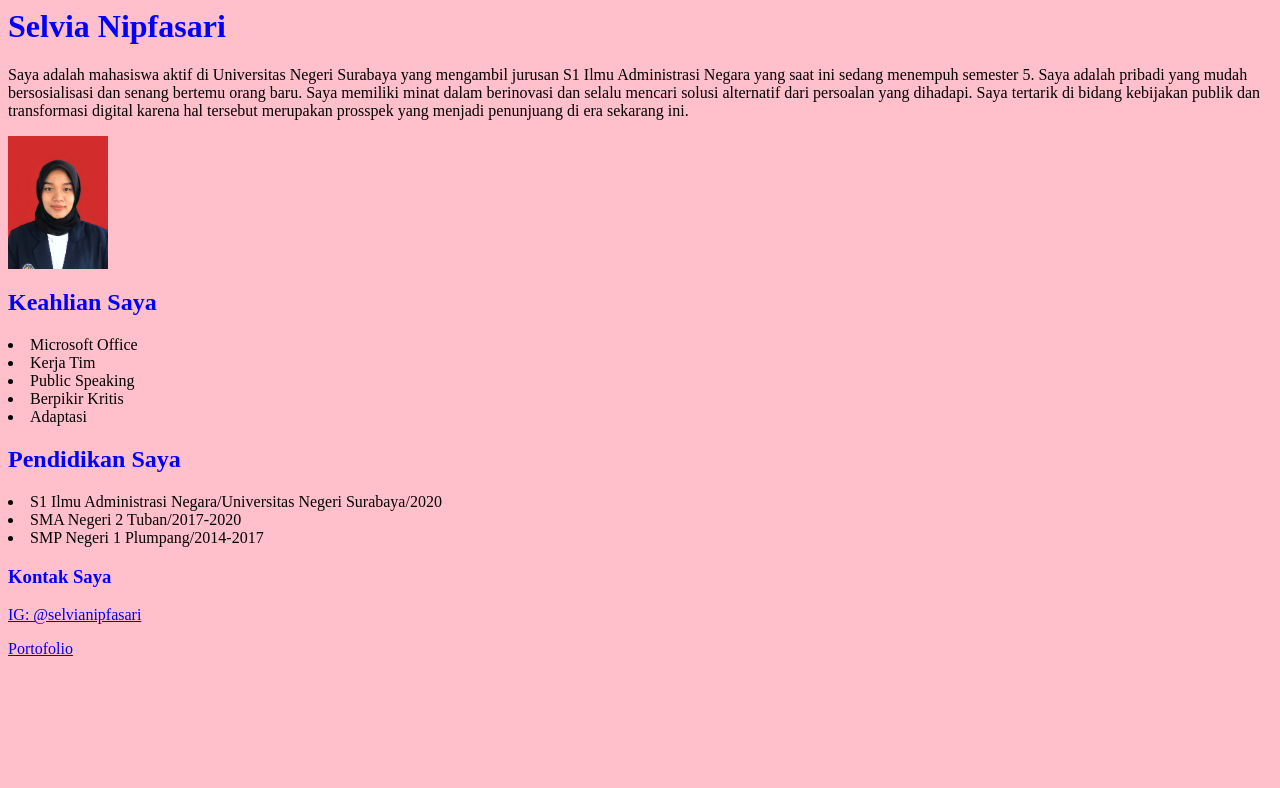
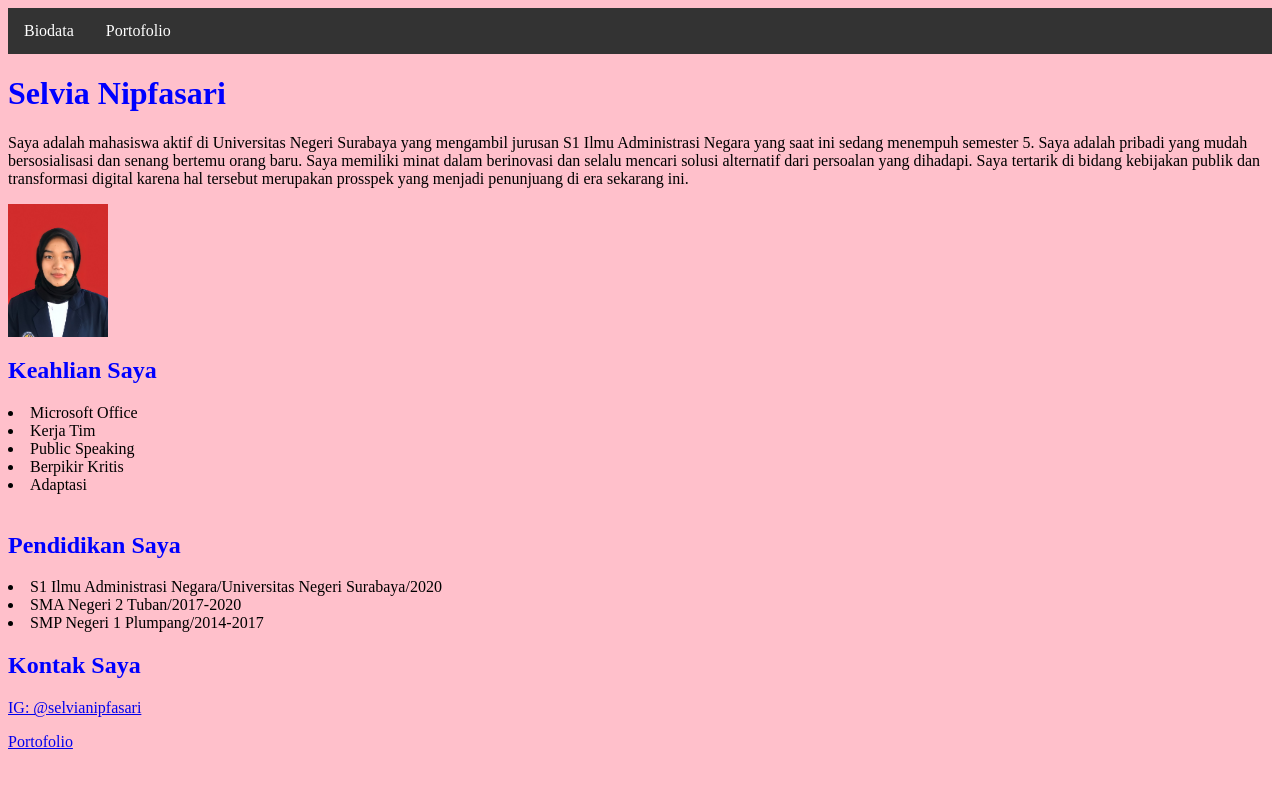
Before and after one commit to selvianipfasari/selvianipfasari.github.io, a plain HTML site: page 08 Agustus 2022/Latihan HTML/index.html in a window 1280 px wide. Drawn offline with Linux system fonts and the light colour scheme.

Commit message:
tambah menu

```diff
--- a/08 Agustus 2022/Latihan HTML/Biodata.HTML
+++ b/08 Agustus 2022/Latihan HTML/index.html
@@ -1,8 +1,40 @@
 <html>
+<head>
     <style>
          body {background-color:pink}
+         .nav ul {
+  list-style-type: none;
+  margin: 0;
+  padding: 0;
+  overflow: hidden;
+  background-color: #333;
+}
+
+.nav li a {
+  float: left;
+}
+
+.nav li a {
+  display: block;
+  color: white;
+  text-align: center;
+  padding: 14px 16px;
+  text-decoration: none;
+}
+
+.nav li a:hover {
+  background-color: #111;
+}
     </style>
+    </head>
     <body>
+        <div class="nav">
+        <ul>
+            <li><a href="">Biodata</a></li>
+            <li><a href="portofolio.html">Portofolio</a></li>
+        </ul>
+    </div>
+
         <h1 style="color: blue;">Selvia Nipfasari</h1>
         <p> Saya adalah mahasiswa aktif di Universitas Negeri Surabaya yang mengambil jurusan S1 Ilmu Administrasi Negara yang saat ini sedang menempuh semester 5. Saya adalah pribadi yang mudah bersosialisasi dan senang bertemu orang baru. Saya memiliki minat dalam berinovasi dan selalu mencari solusi alternatif dari persoalan yang dihadapi. Saya tertarik di bidang kebijakan publik dan transformasi digital karena hal tersebut merupakan prosspek yang menjadi penunjuang di era sekarang ini. </p>
         <img src="profpic.jpg" width="100">
@@ -14,13 +46,14 @@
             <li>Berpikir Kritis</li>
             <li>Adaptasi</li>
         </ol>
+        <br>
         <h2 style="color: blue;">Pendidikan Saya</h2>
         <ul></ul>
             <li>S1 Ilmu Administrasi Negara/Universitas Negeri Surabaya/2020</li>
             <li>SMA Negeri 2 Tuban/2017-2020</li>
             <li>SMP Negeri 1 Plumpang/2014-2017</li>
         </ul>
-        <h3 style="color: blue;">Kontak Saya</h3>
+        <h2 style="color: blue;">Kontak Saya</h2>
         <p><a href="https://www.instagram.com/selvianipfasari/">IG: @selvianipfasari</a></p>
         <p><a href="portofolio.html">Portofolio</a></p>
 
```
Also changed, not shown: 08 Agustus 2022/Latihan HTML/portofolio.html (+3 -0 lines).
